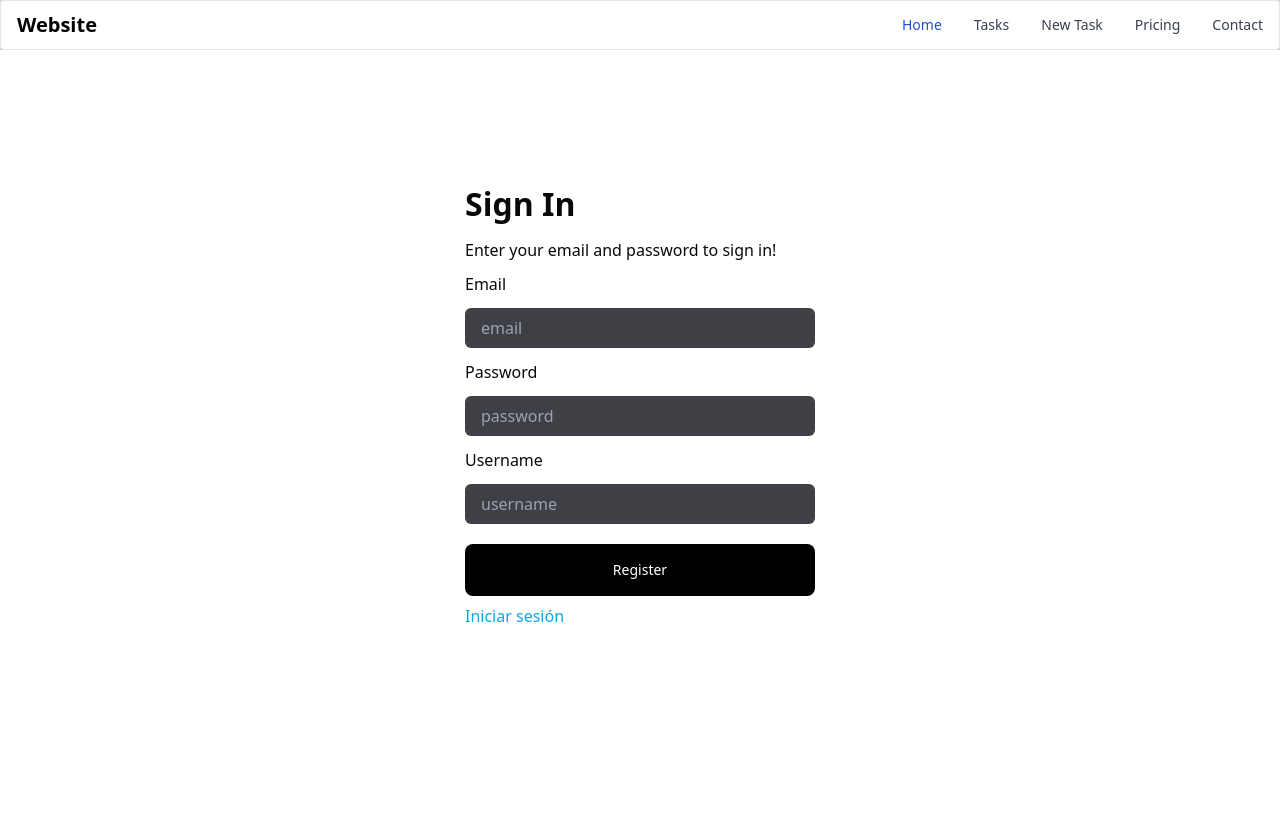
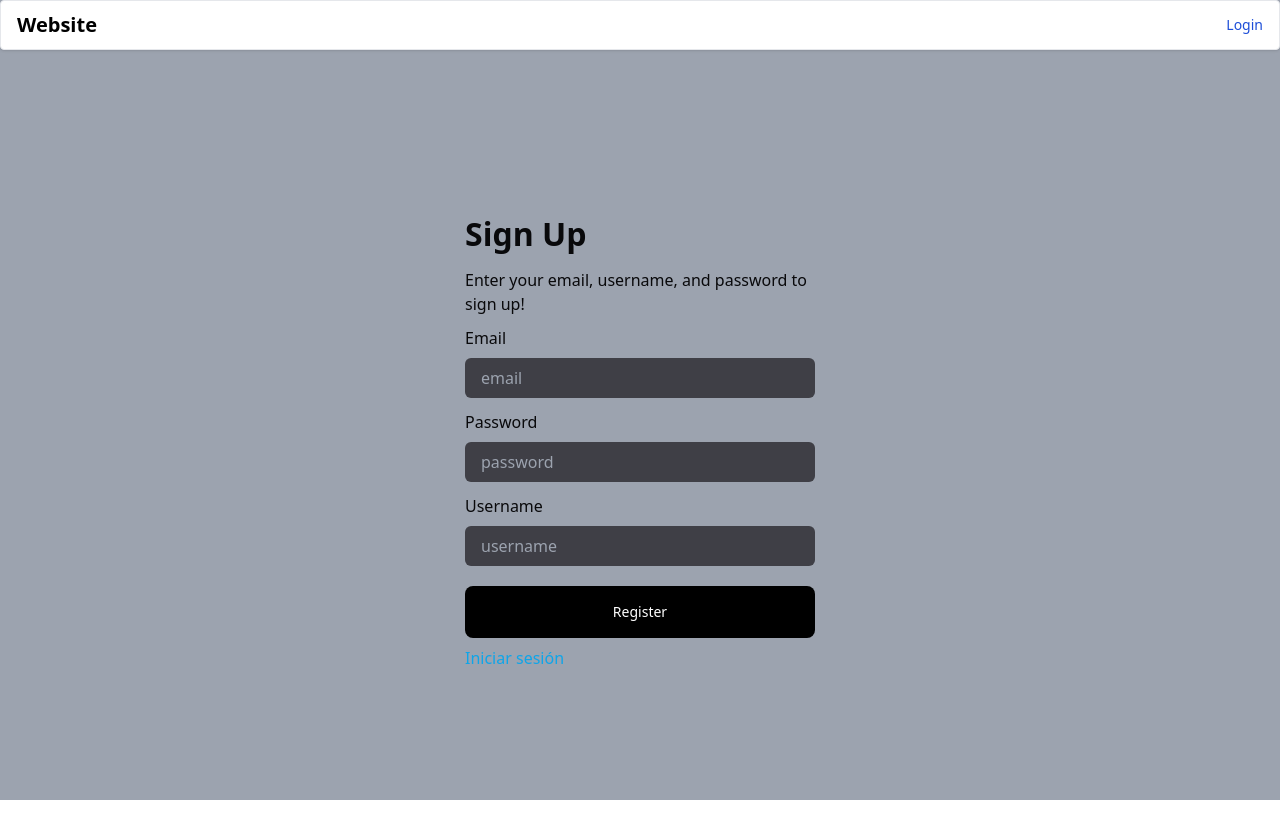
Before and after one commit to GersonCalo/PersonalMultitools, a React (Vite) app in the folder client/: page /register in a window 1280 px wide. Shown: the top 838 px of the page. After the commit the page ends 800 px from the top, so only its background shows below. Built offline with nearby package versions, Linux system fonts and the light colour scheme.

Commit message:
correct the login and register pages

```diff
--- a/client/src/components/Navbar.jsx
+++ b/client/src/components/Navbar.jsx
@@ -1,13 +1,16 @@
 import React, { useState } from "react";
 import { Link } from "react-router-dom";
+import { useAuth } from "../context/AuthContext";
 
 const Navbar = () => {
-  const [menuOpen, setMenuOpen] = useState(false);
+  const [menuOpen, setMenuOpen] = useState();
 
   const toggleMenu = () => setMenuOpen(!menuOpen);
 
+  const { isAuthenticated , logout , user } = useAuth();
+
   return (
-    <nav className="bg-white border border-gray-200 dark:border-gray-700 px-2 sm:px-4 py-2.5 rounded dark:bg-gray-800 shadow">
+    <nav className="fixed top-0 left-0 w-full bg-white border border-gray-200 dark:border-gray-700 px-2 sm:px-4 py-2.5 rounded dark:bg-gray-800 shadow z-10">
       <div className="container flex flex-wrap justify-between items-center mx-auto">
         <a href="/" className="flex items-center">
           <span className="self-center text-black text-xl font-semibold whitespace-nowrap dark:text-white">
@@ -21,7 +24,6 @@ const Navbar = () => {
             type="button"
             className="inline-flex items-center p-2 ml-3 text-sm text-gray-500 rounded-lg hover:bg-gray-100 focus:outline-none focus:ring-2 focus:ring-gray-200 dark:text-gray-400 dark:hover:bg-gray-700 dark:focus:ring-gray-600 md:hidden"
           >
-            <span className="sr-only">Open main menu</span>
             <svg
               className="h-6 w-6"
               fill="none"
@@ -43,47 +45,63 @@ const Navbar = () => {
           id="mobile-menu"
         >
           <ul className="flex flex-col mt-4 md:flex-row md:space-x-8 md:mt-0 md:text-sm md:font-medium">
+            {!isAuthenticated ? (
+              <>
                 <li>
-              <a
+                  <div
+                    href="#"
+                    className="block py-2 pr-4 pl-3 text-white bg-blue-700 rounded md:bg-transparent md:text-blue-700 md:p-0 dark:text-white"
+                    aria-current="page"
+                  >
+                    <Link to="/login">Login</Link>
+                  </div>
+                </li>
+
+              </>
+            ) : (
+              <>
+                <li>
+                  <div
                     href="#"
                     className="block py-2 pr-4 pl-3 text-white bg-blue-700 rounded md:bg-transparent md:text-blue-700 md:p-0 dark:text-white"
                     aria-current="page"
                   >
                     <Link to="/">Home</Link>
-              </a>
+                  </div>
                 </li>
                 <li>
-              <a
+                  <div
                     href="#"
                     className="block py-2 pr-4 pl-3 text-gray-700 border-b border-gray-100 hover:bg-gray-50 md:hover:bg-transparent md:border-0 md:hover:text-blue-700 md:p-0 dark:text-gray-400 md:dark:hover:text-white dark:hover:bg-gray-700 dark:hover:text-white md:dark:hover:bg-transparent dark:border-gray-700"
                   >
                     <Link to="/tasks">Tasks</Link>
-              </a>
+                  </div>
                 </li>
                 <li>
-              <a
+                  <div
                     href="#"
                     className="block py-2 pr-4 pl-3 text-gray-700 border-b border-gray-100 hover:bg-gray-50 md:hover:bg-transparent md:border-0 md:hover:text-blue-700 md:p-0 dark:text-gray-400 md:dark:hover:text-white dark:hover:bg-gray-700 dark:hover:text-white md:dark:hover:bg-transparent dark:border-gray-700"
                   >
-                <Link to="tasks/new">New Task</Link>{" "}
-              </a>
+                    <Link to="/add-task"
+                    >New Task</Link>
+                  </div>
                 </li>
                 <li>
-              <a
-                href="#"
+                  <div
                     className="block py-2 pr-4 pl-3 text-gray-700 border-b border-gray-100 hover:bg-gray-50 md:hover:bg-transparent md:border-0 md:hover:text-blue-700 md:p-0 dark:text-gray-400 md:dark:hover:text-white dark:hover:bg-gray-700 dark:hover:text-white md:dark:hover:bg-transparent dark:border-gray-700"
                   >
-                Pricing
-              </a>
+                    <Link to="/tasks" onClick={()=> logout()}>Log out</Link>
+                  </div>
                 </li>
                 <li>
-              <a
-                href="#"
+                  <div
                     className="block py-2 pr-4 pl-3 text-gray-700 hover:bg-gray-50 md:hover:bg-transparent md:border-0 md:hover:text-blue-700 md:p-0 dark:text-gray-400 md:dark:hover:text-white dark:hover:bg-gray-700 dark:hover:text-white md:dark:hover:bg-transparent"
                   >
-                Contact
-              </a>
+                    <Link to="/profile">{user.username}</Link>
+                  </div>
                 </li>
+              </>
+            )}
           </ul>
         </div>
       </div>
--- /dev/null
+++ b/client/src/components/TaskCard.jsx
@@ -0,0 +1,29 @@
+import React from 'react';
+
+function TaskCard({ task, onDelete, onDetails }) {
+  return (
+      <div className=" bg-stone-300 p-6 rounded-md shadow-sm cursor-pointer border-2 border-gray-50 hover:border-black hover:border-2 transition-colors duration-300">
+          <div className=" border-l-4 border-blue-600 pl-4">
+            <h4 className="font-bold text-xl text-black">{task.title}</h4>
+            <p className="text-gray-700 h-24 overflow-hidden overflow-ellipsis whitespace-nowrap">{task.description}</p>
+          </div>
+        {/* Botones para eliminar y ver detalles */}
+        <div className="flex justify-between p-4 border-t">
+          <button
+            onClick={onDelete}
+            className="bg-red-500 text-white rounded px-4 py-2 hover:bg-red-600 focus:outline-none"
+          >
+            Eliminar
+          </button>
+          <button
+            onClick={onDetails}
+            className="bg-blue-500 text-white rounded px-4 py-2 hover:bg-blue-600 focus:outline-none"
+          >
+            Detalles
+          </button>
+        </div>
+      </div>
+  );
+}
+
+export default TaskCard;
--- a/client/src/context/AuthContext.jsx
+++ b/client/src/context/AuthContext.jsx
@@ -45,6 +45,12 @@ export const AuthProvider = ({ children }) => {
     }
   };
 
+  const logout = () => {
+    Cookies.remove("token");
+    setIsAuthenticated(false);
+    setUser(null);
+  };
+
   useEffect(() => {
     if (errors.length > 0) {
       const timer = setTimeout(() => setErrors([]), 5000);
@@ -85,7 +91,7 @@ export const AuthProvider = ({ children }) => {
 
   return (
     <AuthContext.Provider
-      value={{ signup, sigin,loading,  user, isAuthenticated, errors }}
+      value={{ signup, sigin,loading,  user, isAuthenticated, errors, logout }}
     >
       {children}
     </AuthContext.Provider>
--- a/client/src/index.css
+++ b/client/src/index.css
@@ -4,6 +4,6 @@
 
 
 body {
-     background: #dedada;
+     background: white;
      color : white;
 }
--- a/client/src/pages/HomePage.jsx
+++ b/client/src/pages/HomePage.jsx
@@ -3,6 +3,7 @@ import Navbar from "../components/Navbar"
 function HomePage() {
   return (
     <>
+    <div className="text-black">home</div>
     </>
   )
 }
--- a/client/src/pages/LoginPage.jsx
+++ b/client/src/pages/LoginPage.jsx
@@ -25,13 +25,13 @@ function LoginPage() {
 
   return (
     <>
-      <div className="flex flex-col justify-center items-center bg-white h-[100vh]">
-        <div className="mx-auto flex w-full flex-col justify-center px-5 pt-0 md:h-[unset] md:max-w-[50%] lg:h-[100vh] min-h-[100vh] lg:max-w-[50%] lg:px-6">
+      <div className="flex flex-col justify-center items-center h-screen bg-gray-400 overflow-hidden">
+        <div className="mt-40 mx-auto flex w-full flex-col justify-center px-5 pt-0 md:h-[unset] md:max-w-[50%] lg:h-[100vh] min-h-[100vh] lg:max-w-[50%] lg:px-6">
           <div className="my-auto mb-auto mt-8 flex flex-col md:mt-[70px] w-[350px] max-w-[450px] mx-auto md:max-w-[450px] lg:mt-[130px] lg:max-w-[450px]">
-            <p className="text-[32px] font-bold text-zinc-950 dark:text-white">
+            <p className="text-[32px] font-bold text-zinc-950 ">
               Sign In
             </p>
-            <p className="mb-2.5 mt-2.5 font-normal text-zinc-950 dark:text-zinc-400">
+            <p className="mb-2.5 mt-2.5 font-normal text-zinc-950 ">
               Enter your email and password to sign in!
             </p>
 
@@ -92,7 +92,7 @@ function LoginPage() {
                 </div>
               </form>
               <p className="text-zinc-950 mt-2 dark:text-white">
-                <Link to="/register" className="text-sky-500">Crar cuenta</Link>
+                <Link to="/register" className="text-sky-500">Create acout</Link>
               </p>
             </div>
           </div>
--- a/client/src/pages/ProfilePage.jsx
+++ b/client/src/pages/ProfilePage.jsx
@@ -1,7 +1,7 @@
 
 function ProfilePage() {
   return (
-    <div>ProfilePage</div>
+    <div className="text-black">ProfilePage</div>
   )
 }
 
--- a/client/src/pages/RegisterPage.jsx
+++ b/client/src/pages/RegisterPage.jsx
@@ -24,16 +24,15 @@ function RegisterPage() {
 
   return (
     <>
-      <div className="flex flex-col justify-center items-center bg-white h-[100vh]">
-        <div className="mx-auto flex w-full flex-col justify-center px-5 pt-0 md:h-[unset] md:max-w-[50%] lg:h-[100vh] min-h-[100vh] lg:max-w-[50%] lg:px-6">
+      <div className="flex flex-col justify-center items-center h-screen bg-gray-400 overflow-hidden">
+        <div className="mt-40 mx-auto flex w-full flex-col justify-center px-5 pt-0 md:h-[unset] md:max-w-[50%] lg:h-[100vh] min-h-[100vh] lg:max-w-[50%] lg:px-6">
           <div className="my-auto mb-auto mt-8 flex flex-col md:mt-[70px] w-[350px] max-w-[450px] mx-auto md:max-w-[450px] lg:mt-[130px] lg:max-w-[450px]">
             <p className="text-[32px] font-bold text-zinc-950 dark:text-white">
-              Sign In
+              Sign Up
             </p>
             <p className="mb-2.5 mt-2.5 font-normal text-zinc-950 dark:text-zinc-400">
-              Enter your email and password to sign in!
+              Enter your email, username, and password to sign up!
             </p>
-            <div>
             <form onSubmit={onSubmit}>
               <div className="grid gap-2">
                 <div className="grid gap-1">
@@ -45,12 +44,9 @@ function RegisterPage() {
                       {error}
                     </div>
                   ))}
-                    <p
-                      className="text-zinc-950 dark:text-white"
-                      htmlFor="email"
-                    >
+                  {/* Email Input */}
+                  <label className="text-zinc-950 dark:text-white">
                     Email
-                    </p>
                     <input
                       type="email"
                       {...register("email", { required: true })}
@@ -58,14 +54,13 @@ function RegisterPage() {
                       placeholder="email"
                     />
                     {errors.email && (
-                      <p className="text-red-500">email is required</p>
+                      <p className="text-red-500">Email is required</p>
                     )}
-                    <p
-                      className="text-zinc-950 dark:text-white"
-                      htmlFor="email"
-                    >
+                  </label>
+
+                  {/* Password Input */}
+                  <label className="text-zinc-950 dark:text-white">
                     Password
-                    </p>
                     <input
                       type="password"
                       {...register("password", { required: true })}
@@ -73,14 +68,13 @@ function RegisterPage() {
                       placeholder="password"
                     />
                     {errors.password && (
-                      <p className="text-red-500">password is required</p>
+                      <p className="text-red-500">Password is required</p>
                     )}
-                    <p
-                      className="text-zinc-950 dark:text-white"
-                      htmlFor="email"
-                    >
+                  </label>
+
+                  {/* Username Input */}
+                  <label className="text-zinc-950 dark:text-white">
                     Username
-                    </p>
                     <input
                       type="text"
                       {...register("username", { required: true })}
@@ -88,11 +82,12 @@ function RegisterPage() {
                       placeholder="username"
                     />
                     {errors.username && (
-                      <p className="text-red-500">user name is required</p>
+                      <p className="text-red-500">Username is required</p>
                     )}
+                  </label>
 
                   <button
-                      className="whitespace-nowrap ring-offset-background transition-colors focus-visible:outline-none focus-visible:ring-2 focus-visible:ring-ring focus-visible:ring-offset-2 disabled:pointer-events-none disabled:opacity-50 bg-black text-white hover:bg-black/90 mt-2 flex h-[unset] w-full items-center justify-center rounded-lg px-4 py-4 text-sm font-medium"
+                    className="mt-2 bg-black text-white hover:bg-black/90 flex h-[unset] w-full items-center justify-center rounded-lg px-4 py-4 text-sm font-medium"
                     type="submit"
                   >
                     Register
@@ -102,10 +97,9 @@ function RegisterPage() {
             </form>
             <p className="text-zinc-950 mt-2 dark:text-white">
               <Link to="/login" className="text-sky-500">
-                  Iniciar sesión
+                Iniciar sesión
               </Link>
             </p>
-            </div>
           </div>
         </div>
       </div>
--- a/client/src/pages/TasksPage.jsx
+++ b/client/src/pages/TasksPage.jsx
@@ -1,31 +1,33 @@
-import { useTask } from '../context/TaskContext'
-import { useEffect } from 'react'
+import { useTask } from "../context/TaskContext";
+import { useEffect } from "react";
+import TaskCard from "../components/TaskCard";
 
 function TasksPage() {
-  const {getTasks,tasks} = useTask();
+  const { getTasks, tasks } = useTask();
 
   useEffect(() => {
     getTasks();
-  }, [])
+  }, []);
 
   if (tasks.length === 0) {
     return (
-      <div className='w-1/2 mx-auto mt-10 text-black'>
+      <div className="w-1/2 mx-auto mt-10 text-black">
         <h1>No hay tareas</h1>
       </div>
-    )
+    );
   }
 
   return (
-    <div className='w-1/2 mx-auto mt-10 text-black'>
-      {tasks.map((task) => (
-        <div key={task._id}>
-        <h1>{task.title}</h1>
-        <p>{task.description}</p>
+    <div className=" flex items-center justify-center  py-16 ">
+      <div className="w-11/12 sm:w-11/12 md:w-11/12 lg:w-9/12 bg-white p-6 rounded-lg shadow-sm ">
+        <div className="grid grid-cols-1 sm:grid-cols-2 md:grid-cols-2 lg:grid-cols-2 gap-4">
+          {tasks.map((task) => (
+            <TaskCard key={task._id} task={task} />
+          ))}
         </div>
-      ))}
+      </div>
     </div>
-  )
+  );
 }
 
-export default TasksPage
+export default TasksPage;
```
Lines whose indentation alone changed are shown as unchanged.
